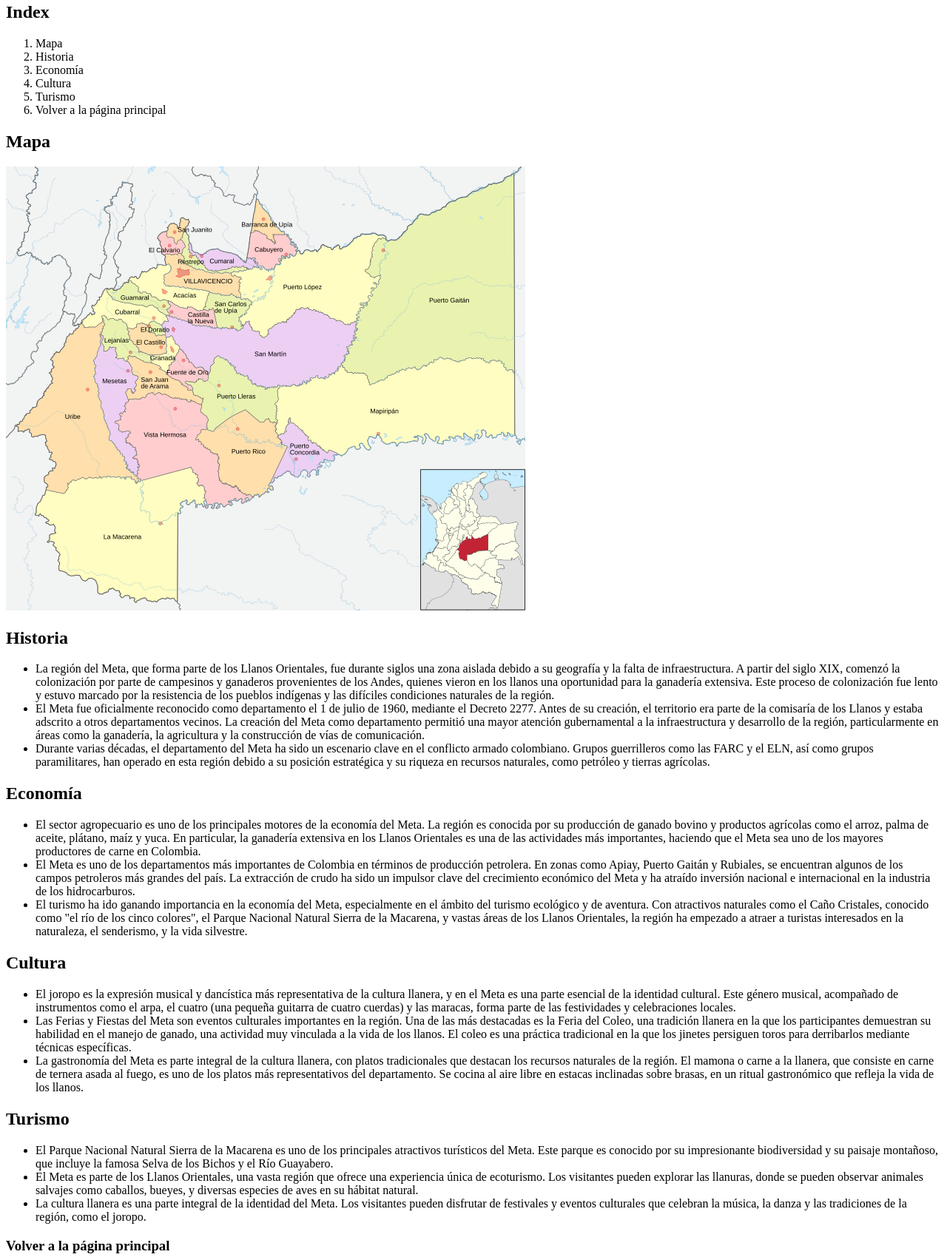
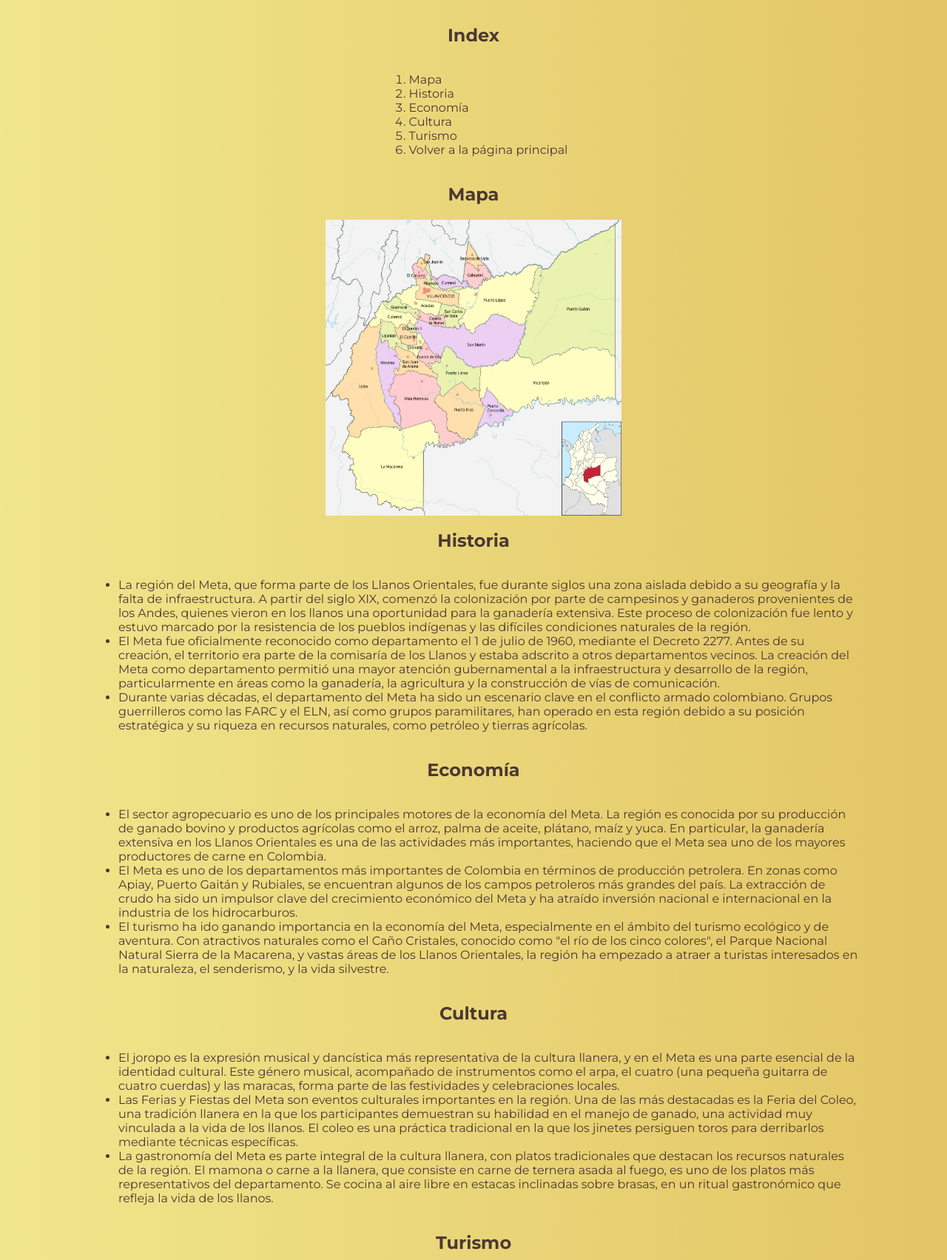
Before and after one commit to juandacf/departamentos, a plain HTML site: page pages/meta.html in a window 1280 px wide. Shown: the part 77-1780 px from the top of the page at 74% size. Drawn offline with Linux system fonts and the light colour scheme.

Commit message:
textos centrados

```diff
--- /dev/null
+++ b/css/departamentos.css
@@ -0,0 +1,20 @@
+@import url('https://fonts.googleapis.com/css2?family=Montserrat:ital,wght@0,100..900;1,100..900&display=swap');
+
+
+body {
+    display: flex;
+    flex-direction: column;
+    align-items: center;
+    background: linear-gradient(to right, #f0e68c, #e3c565);
+    color: #4b3832;
+    font-family: "Montserrat", sans-serif;
+}
+
+.mapa {
+    height: 400px;
+    width: 400px;
+}
+
+.parrafo {
+    width:1000px
+}
--- a/css/style.css
+++ b/css/style.css
@@ -35,4 +35,9 @@ h1{
     display: block;
     margin-left: auto;
     margin-right: auto;
+    background: linear-gradient(to right, #f0e68c, #e3c565);
+    border: 0px solid #d4af37;
+    border-radius: 10px;
+    padding: 20px;
+    box-shadow: 0 4px 8px rgba(0, 0, 0, 0.2);
 }
--- a/pages/meta.html
+++ b/pages/meta.html
@@ -4,6 +4,7 @@
     <meta charset="UTF-8">
     <meta name="viewport" content="width=device-width, initial-scale=1.0">
     <title>Meta</title>
+    <link rel="stylesheet" href="../css/departamentos.css">
 </head>
 <body>
     <h1>
@@ -35,11 +36,11 @@
     <h2>
         Mapa
     </h2>
-    <img src="../media/Mapa_Metasvg.png">
+    <img class="mapa" src="../media/Mapa_Metasvg.png">
     <h2>
         Historia
     </h2>
-    <ul>
+    <ul class="parrafo">
         <li>
             La región del Meta, que forma parte de los Llanos Orientales, fue durante siglos una zona aislada debido a su geografía y la falta de infraestructura. A partir del siglo XIX, comenzó la colonización por parte de campesinos y ganaderos provenientes de los Andes, quienes vieron en los llanos una oportunidad para la ganadería extensiva. Este proceso de colonización fue lento y estuvo marcado por la resistencia de los pueblos indígenas y las difíciles condiciones naturales de la región.
         </li>
@@ -51,7 +52,7 @@
         </li>
     </ul>
     <h2> Economía</h2>
-    <ul>
+    <ul class="parrafo">
         <li>
             El sector agropecuario es uno de los principales motores de la economía del Meta. La región es conocida por su producción de ganado bovino y productos agrícolas como el arroz, palma de aceite, plátano, maíz y yuca. En particular, la ganadería extensiva en los Llanos Orientales es una de las actividades más importantes, haciendo que el Meta sea uno de los mayores productores de carne en Colombia.
         </li>
@@ -65,7 +66,7 @@
     <h2>
         Cultura
     </h2>
-    <ul>
+    <ul class="parrafo">
         <li>
             El joropo es la expresión musical y dancística más representativa de la cultura llanera, y en el Meta es una parte esencial de la identidad cultural. Este género musical, acompañado de instrumentos como el arpa, el cuatro (una pequeña guitarra de cuatro cuerdas) y las maracas, forma parte de las festividades y celebraciones locales.
         </li>
@@ -79,7 +80,7 @@
     <h2>
         Turismo
     </h2>
-    <ul>
+    <ul class="parrafo">
         <li>
             El Parque Nacional Natural Sierra de la Macarena es uno de los principales atractivos turísticos del Meta. Este parque es conocido por su impresionante biodiversidad y su paisaje montañoso, que incluye la famosa Selva de los Bichos y el Río Guayabero.
         </li>
```
Also changed, not shown: index.html (+3 -3 lines), pages/amazonas.html (+8 -7 lines), pages/guajira.html (+7 -6 lines), pages/nariño.html (+6 -5 lines), pages/santander.html (+6 -5 lines), media/Mapa_guajira.png (deleted), media/mapaColombia.png (renamed from media/Mapa_de_Colombia_(departamentos).svg.png), media/mapaGuajira.png (added).
